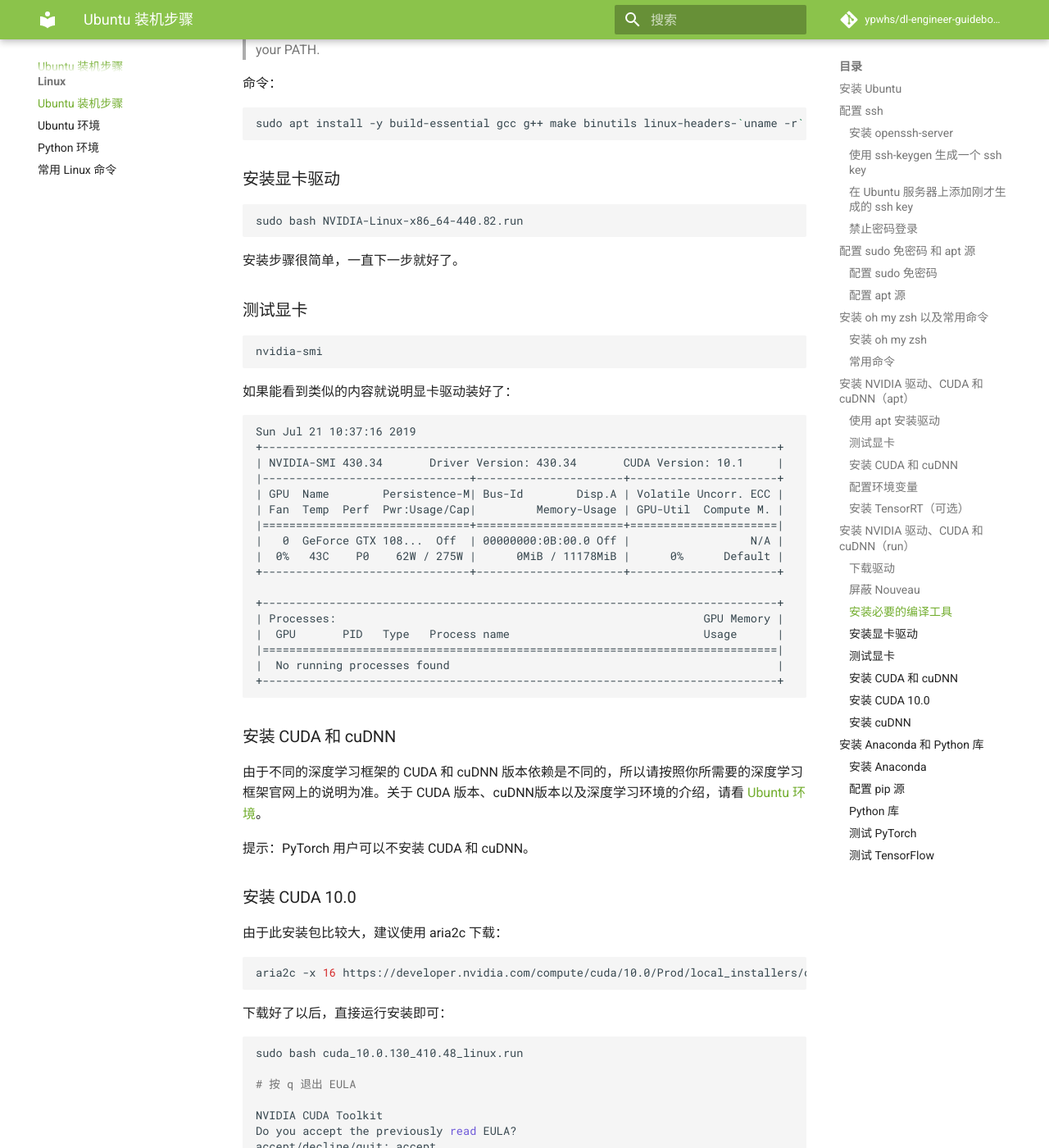
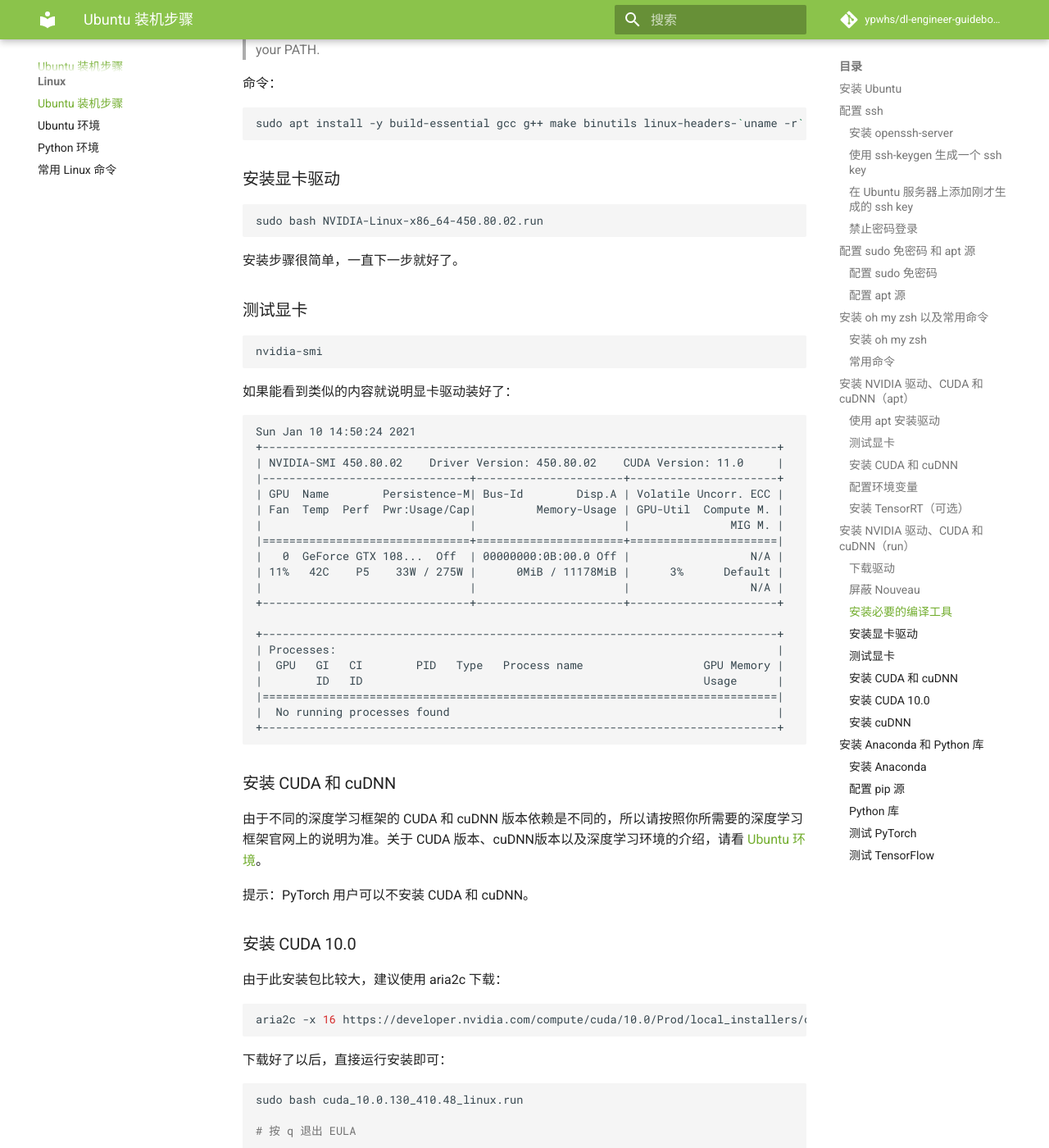
Before and after one commit to ypwhs/dl-engineer-guidebook, an MkDocs documentation site: the page built from docs/ubuntu-install-guide.md, in a window 1280 px wide and 1400 px high, scrolled down 7141 px. Shown: the whole window at 82% size. Built offline with MkDocs 1.6.1 and Material for MkDocs 9.7.7, drawn with Linux system fonts in a browser that asks for light colours; comment, search, counter and statistics services are not loaded; some of the changed text lies outside the part shown.

Commit message:
Update ubuntu-install-guide.md

````diff
--- a/docs/ubuntu-install-guide.md
+++ b/docs/ubuntu-install-guide.md
@@ -285,7 +285,7 @@
 以上方法可以根据实际情况选择，这里我选择第三种方法：
 
 ```bash
-wget https://cn.download.nvidia.cn/XFree86/Linux-x86_64/440.82/NVIDIA-Linux-x86_64-440.82.run
+wget https://cn.download.nvidia.cn/XFree86/Linux-x86_64/450.80.02/NVIDIA-Linux-x86_64-450.80.02.run
 ```
 
 ### 屏蔽 Nouveau
@@ -325,7 +325,7 @@
 ### 安装显卡驱动
 
 ```bash
-sudo bash NVIDIA-Linux-x86_64-440.82.run
+sudo bash NVIDIA-Linux-x86_64-450.80.02.run
 ```
 
 安装步骤很简单，一直下一步就好了。
@@ -339,20 +339,23 @@
 如果能看到类似的内容就说明显卡驱动装好了：
 
 ```text
-Sun Jul 21 10:37:16 2019
+Sun Jan 10 14:50:24 2021
 +-----------------------------------------------------------------------------+
-| NVIDIA-SMI 430.34       Driver Version: 430.34       CUDA Version: 10.1     |
+| NVIDIA-SMI 450.80.02    Driver Version: 450.80.02    CUDA Version: 11.0     |
 |-------------------------------+----------------------+----------------------+
 | GPU  Name        Persistence-M| Bus-Id        Disp.A | Volatile Uncorr. ECC |
 | Fan  Temp  Perf  Pwr:Usage/Cap|         Memory-Usage | GPU-Util  Compute M. |
+|                               |                      |               MIG M. |
 |===============================+======================+======================|
 |   0  GeForce GTX 108...  Off  | 00000000:0B:00.0 Off |                  N/A |
-|  0%   43C    P0    62W / 275W |      0MiB / 11178MiB |      0%      Default |
+| 11%   42C    P5    33W / 275W |      0MiB / 11178MiB |      3%      Default |
+|                               |                      |                  N/A |
 +-------------------------------+----------------------+----------------------+
 
 +-----------------------------------------------------------------------------+
-| Processes:                                                       GPU Memory |
-|  GPU       PID   Type   Process name                             Usage      |
+| Processes:                                                                  |
+|  GPU   GI   CI        PID   Type   Process name                  GPU Memory |
+|        ID   ID                                                   Usage      |
 |=============================================================================|
 |  No running processes found                                                 |
 +-----------------------------------------------------------------------------+
````
